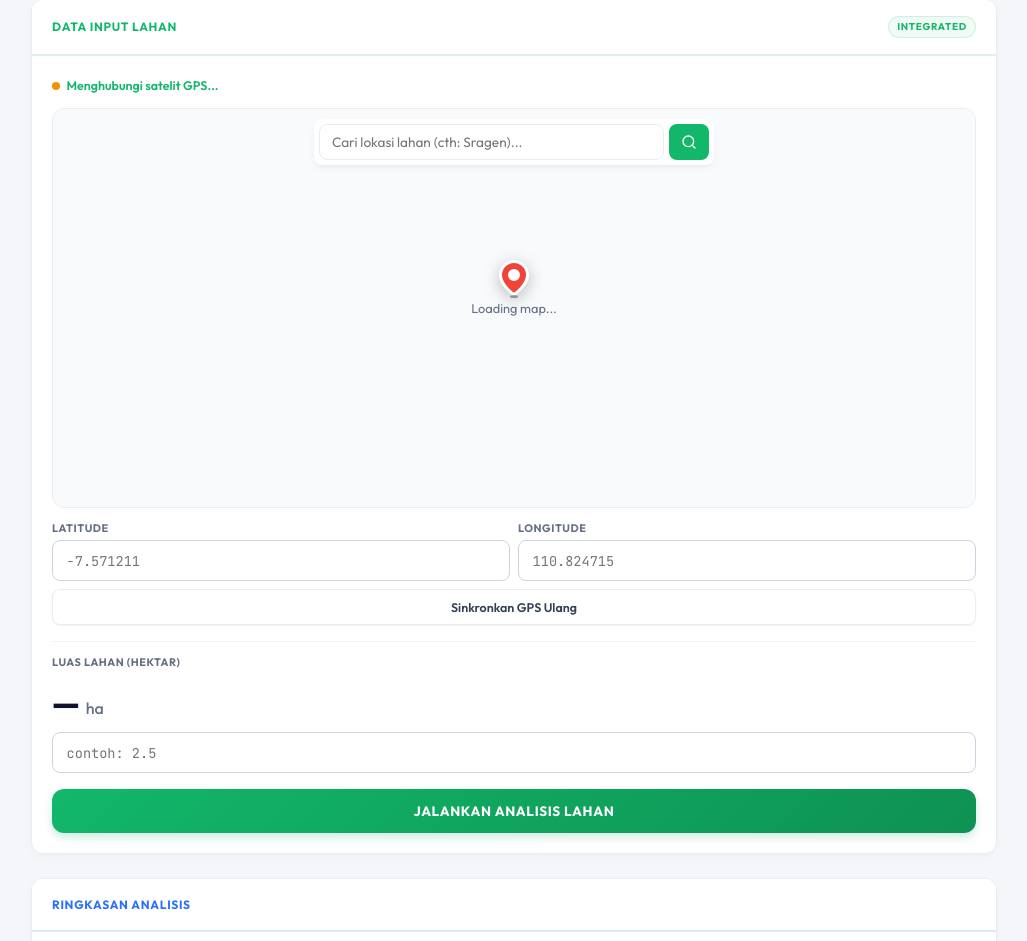
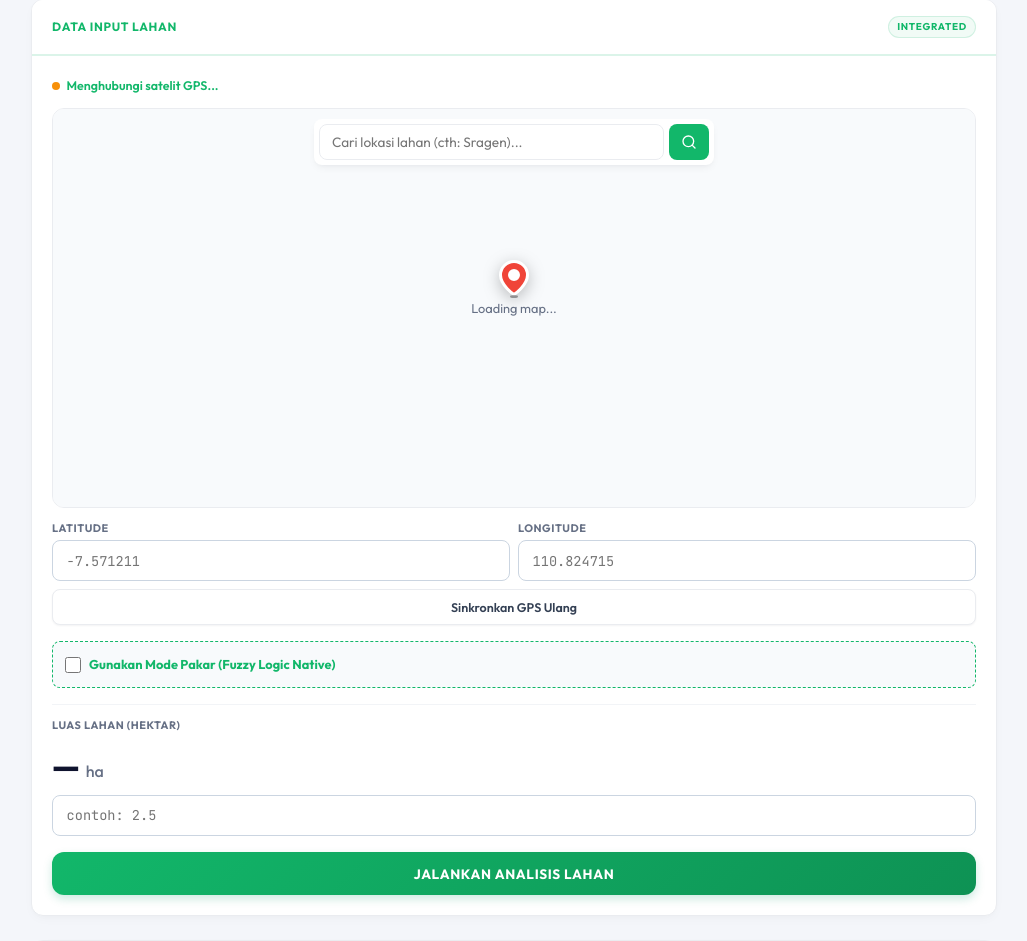
Before and after one commit to fairuz-al/AgroAI, a FastAPI app: page / in a window 1280 px wide. Shown: the part 791-1732 px from the top of the page, without its empty margins (251-1278 px from the left). Run offline with FastAPI, Linux system fonts and the light colour scheme.

Commit message:
checklist box

```diff
--- a/app/templates/dashboard.html
+++ b/app/templates/dashboard.html
@@ -150,6 +150,12 @@
                             <button type="button" id="refresh-gps-btn" class="btn-gps-sync">
                                 Sinkronkan GPS Ulang
                             </button>
+
+                            <!-- Force Local Toggle -->
+                            <div class="force-local-toggle" style="margin-bottom: 1rem; display: flex; align-items: center; gap: 0.5rem; background: var(--bg-input); padding: 0.75rem; border-radius: var(--radius-sm); border: 1px dashed var(--primary);">
+                                <input type="checkbox" name="force_local" id="force_local" value="true" {% if input_values and input_values.force_local %}checked{% endif %} style="width: 16px; height: 16px; accent-color: var(--primary); cursor: pointer;">
+                                <label for="force_local" style="font-size: 0.8rem; font-weight: 700; color: var(--primary); cursor: pointer; margin: 0;">Gunakan Mode Pakar (Fuzzy Logic Native)</label>
+                            </div>
 
                             <!-- Land Area -->
                             <div class="land-area-section">
```
